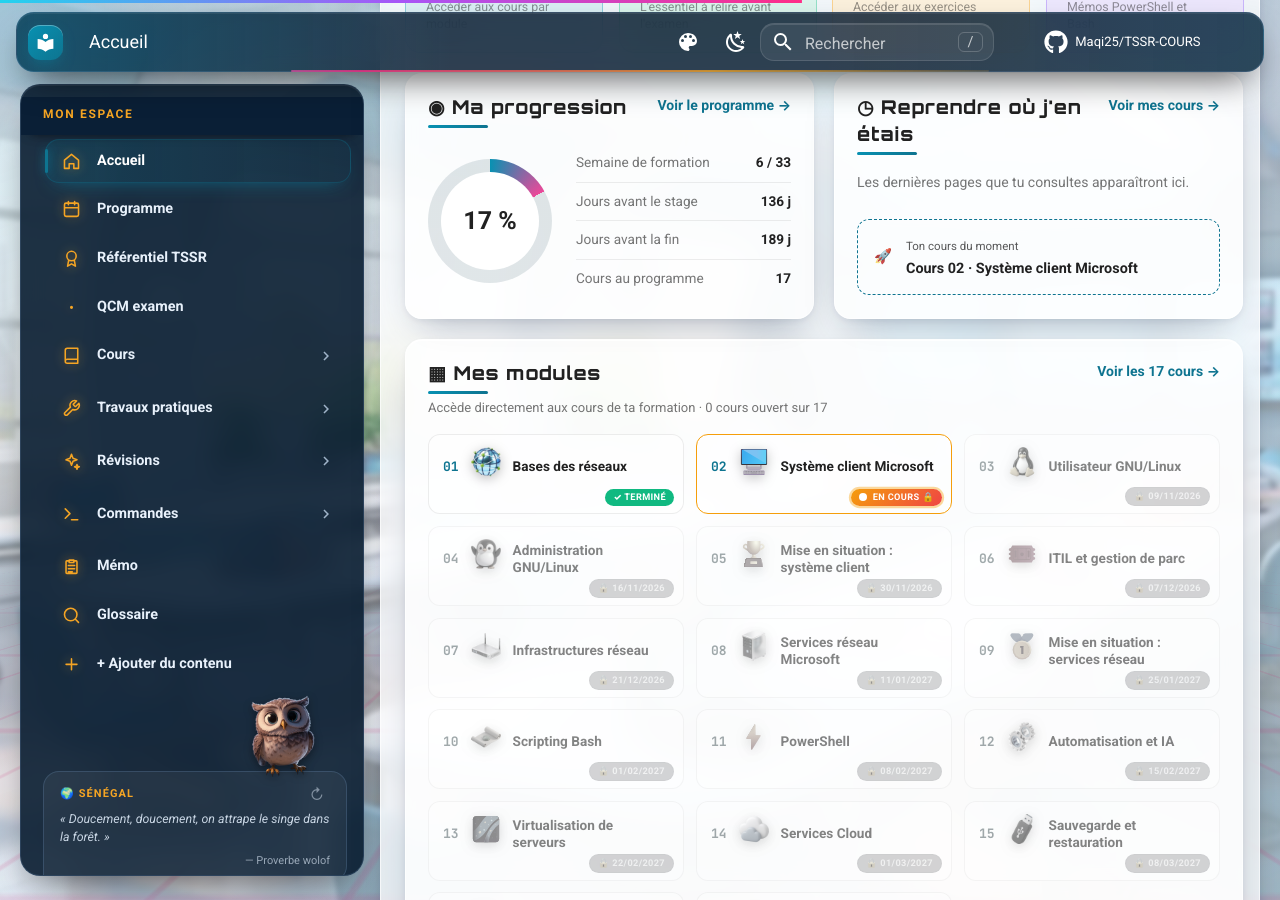
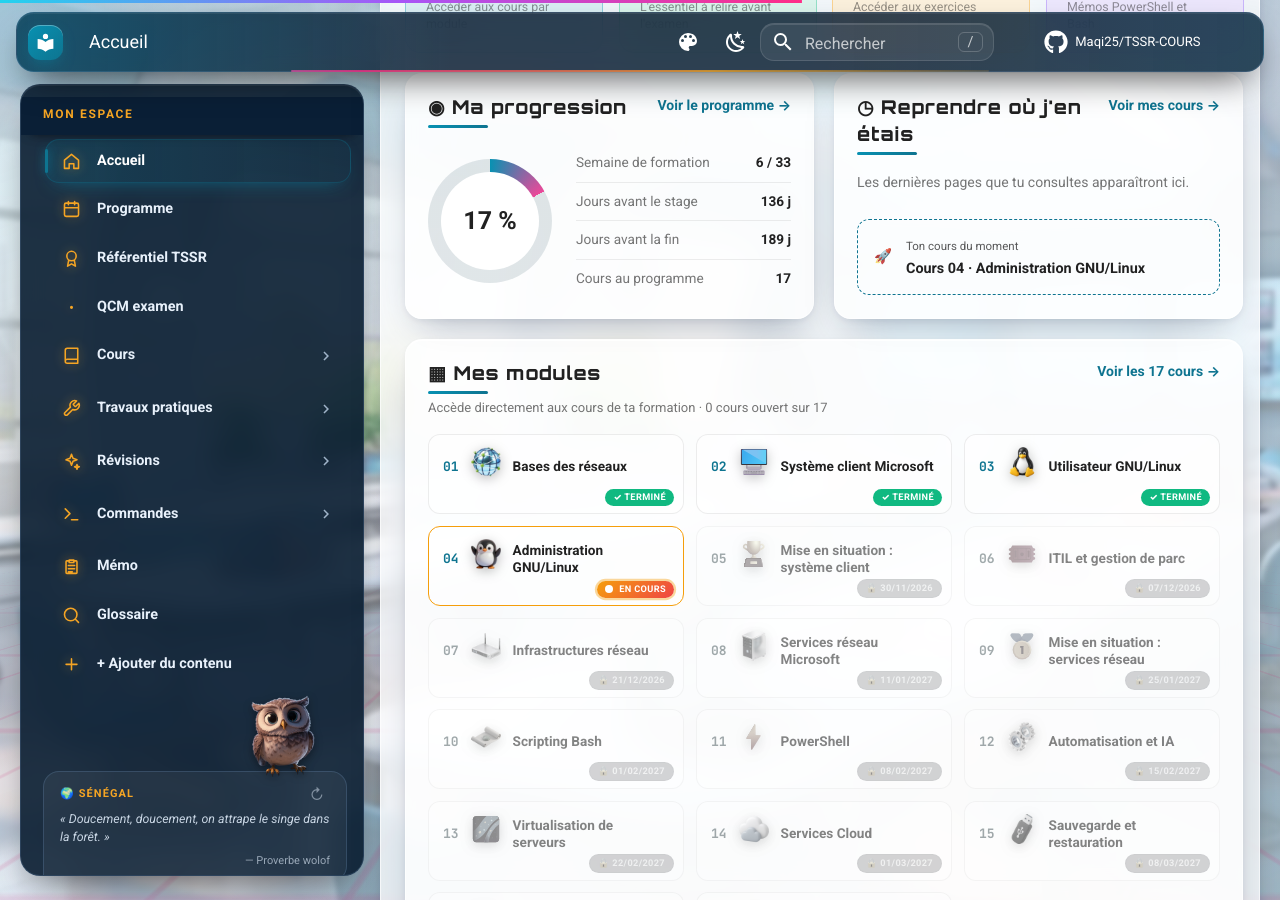
Before and after one commit to Maqi25/TSSR-COURS, an MkDocs documentation site: the page built from docs/index.md, in a window 1280 px wide and 900 px high, scrolled down 988 px. Built offline with MkDocs 1.6.1 and Material for MkDocs 9.7.7, drawn with Linux system fonts in a browser that asks for light colours; comment, search, counter and statistics services are not loaded; part of the change alters nothing that is shown.

Commit message:
Cours 2 et 3 terminés, cours 4 en cours : déverrouillés
Co-Authored-By: Claude Opus 5.5 <noreply@anthropic.com>

```diff
--- a/docs/javascripts/statuts.js
+++ b/docs/javascripts/statuts.js
@@ -40,9 +40,9 @@ window.TSSRStatuts = (function () {
     "cours-01-bases-des-reseaux/module-5-les-premieres-commandes": "",
     "cours-01-bases-des-reseaux/module-6-l-adressage-ipv6": "",
 
-    "cours-02-systeme-client-microsoft": "en-cours-ferme",
-    "cours-03-utilisateur-d-une-distribution-gnu-linux": "verrouille",
-    "cours-04-administration-d-une-distribution-gnu-linux": "verrouille",
+    "cours-02-systeme-client-microsoft": "termine",
+    "cours-03-utilisateur-d-une-distribution-gnu-linux": "termine",
+    "cours-04-administration-d-une-distribution-gnu-linux": "en-cours",
     "cours-05-mise-en-situation-professionnelle-systeme-client": "verrouille",
     "cours-06-sensibilisation-itil-et-gestion-de-parc": "verrouille",
     "cours-07-les-infrastructures-reseau": "verrouille",
--- a/mkdocs.yml
+++ b/mkdocs.yml
@@ -61,7 +61,7 @@ extra_javascript:
   - javascripts/mermaid-survol.js?v=20261121-1
   - javascripts/theme.js
   - javascripts/icones.js?v=20261105-3
-  - javascripts/statuts.js?v=20261117-2
+  - javascripts/statuts.js?v=20261121-1
   - javascripts/filter.js
   - javascripts/quiz.js
   - javascripts/animations.js
```
